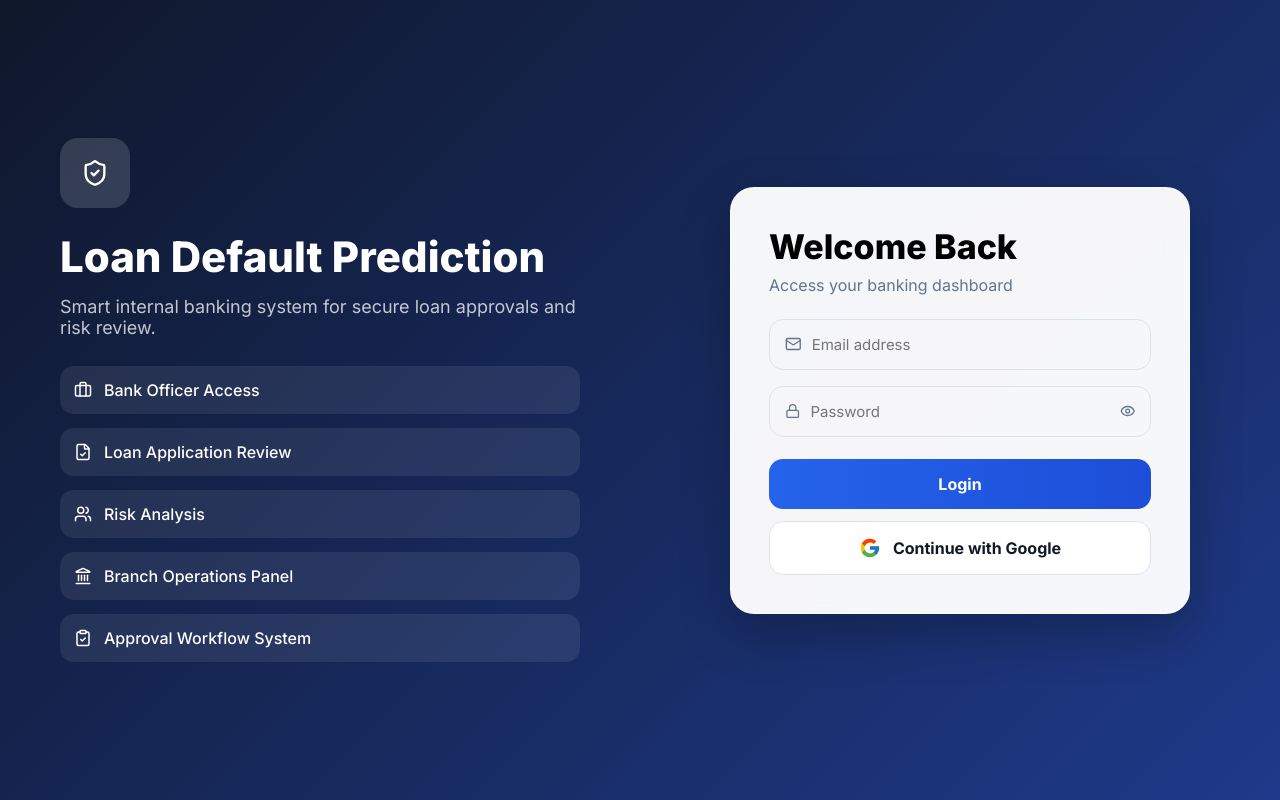
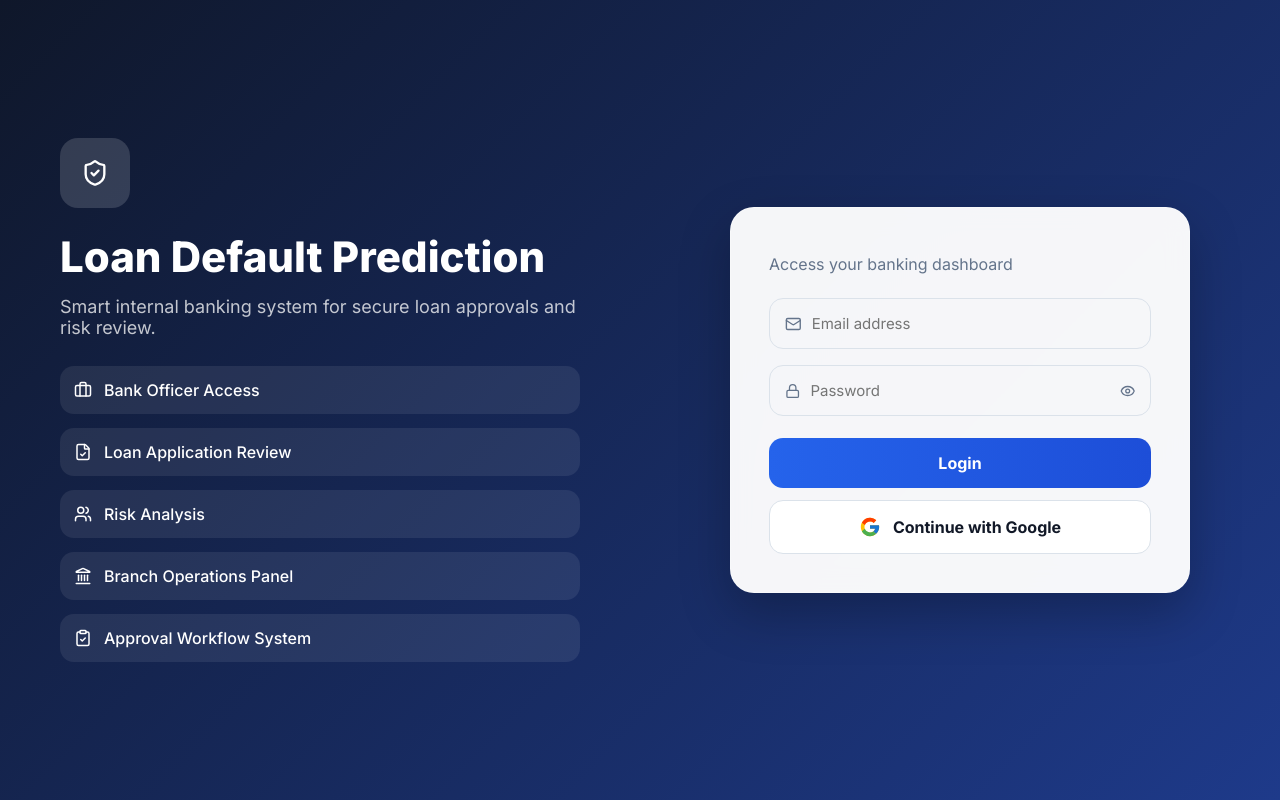
Before and after one commit to jeevaninallu/Capstone_final, a React (Vite) app in the folder frontend/: page /login in a window 1280 px wide. Built offline with nearby package versions, Linux system fonts and the light colour scheme.

Commit message:
changes to check for ngrok

```diff
--- a/frontend/src/pages/Login.jsx
+++ b/frontend/src/pages/Login.jsx
@@ -186,7 +186,6 @@ function Login() {
               styles.loginTitle
             }
           >
-            Welcome Back
           </h2>
 
           <p
```
